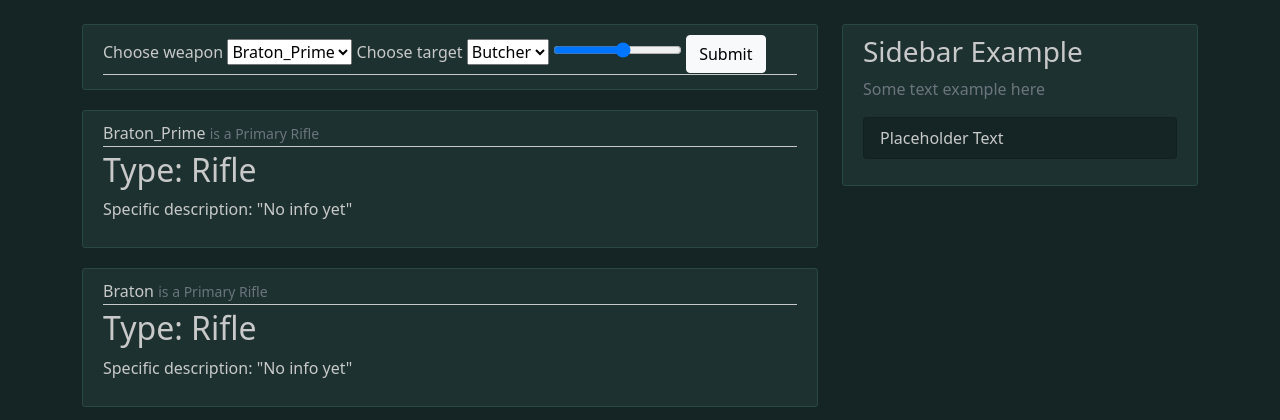
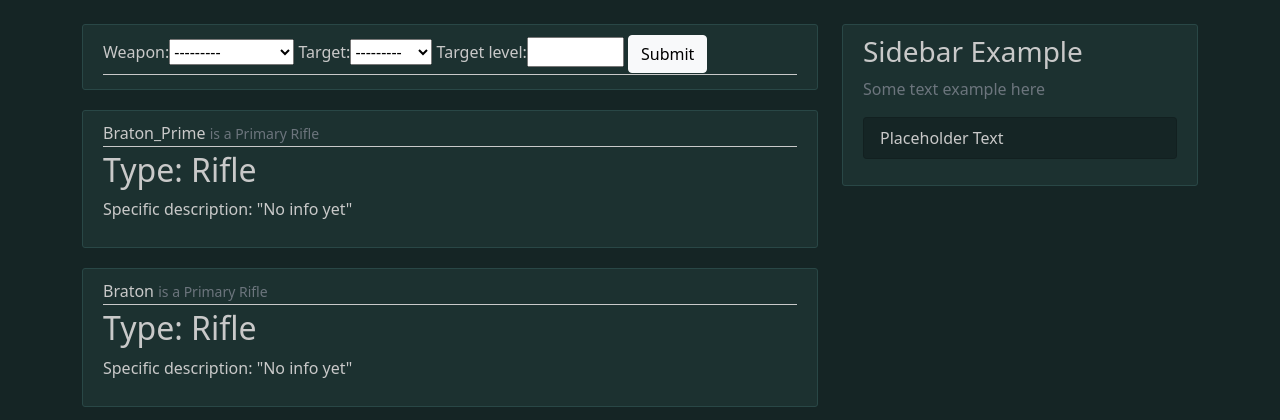
Before and after one commit to AnruKitakaze/warframe-bat, a Django app: page / in a window 1280 px wide. Shown: the part 56-476 px from the top of the page. Run offline with Django 3.2, Linux system fonts and the light colour scheme; data comes from the database, SQL or seed files in the repository.

Commit message:
feat: Rework of home page, created form to get data, created file to store optimization functions

```diff
--- /dev/null
+++ b/warframe_bat_project/bat/forms.py
@@ -0,0 +1,8 @@
+from django import forms
+from .models import Weapon, WeaponAttackStats, Target, ResistancesOfDefenceResource
+
+
+class OptimizeAverageDpsForm(forms.Form):
+    weapon = forms.ModelChoiceField(queryset=Weapon.objects.all())
+    target = forms.ModelChoiceField(queryset=Target.objects.all())
+    target_level = forms.IntegerField(min_value=1, max_value=180)
--- a/warframe_bat_project/bat/models.py
+++ b/warframe_bat_project/bat/models.py
@@ -86,6 +86,9 @@
     electric = models.FloatField(null=False, default=0.0)
     toxin = models.FloatField(null=False, default=0.0)
 
+    def __str__(self):
+        return self.mod_name
+
 
 class ResistancesOfDefenceResource(models.Model):
     defence_resource_name = models.CharField(primary_key=True, max_length=100)
@@ -106,9 +109,15 @@
     radiation = models.FloatField(null=False, default=0.0)
     viral = models.FloatField(null=False, default=0.0)
 
+    def __str__(self):
+        return self.defence_resource_name
+
 
 class Fraction(models.Model):
     fraction_name = models.CharField(primary_key=True, max_length=100)
+
+    def __str__(self):
+        return self.fraction_name
 
 
 class Target(models.Model):
@@ -123,3 +132,6 @@
 
     target_armor_type = models.ManyToManyField(ResistancesOfDefenceResource, related_name='target_armor_type')
     target_armor_base_value = models.FloatField(null=False, default=0)
+
+    def __str__(self):
+        return self.target_name
--- a/warframe_bat_project/bat/templates/bat/home.html
+++ b/warframe_bat_project/bat/templates/bat/home.html
@@ -3,23 +3,9 @@
     <article class="media content-section">
         <div class="media-body">
             <div class="article-metadata">
-                <form method="get">
-                    <label for="weapons">Choose weapon</label>
-                    <select id="weapons" name="weapons">
-                        {% for weapon in weapons %}
-                            <option value="{{ weapon.weapon_name }}">{{ weapon.weapon_name }}</option>
-                        {% endfor %}
-                    </select>
-
-                    <label for="targets">Choose target</label>
-                    <select id="targets" name="targets">
-                        {% for target in targets %}
-                            <option value="{{ target.target_name }}">{{ target.target_name }}</option>
-                        {% endfor %}
-                    </select>
-
-                    <input type="range" name="target_level" min="1" max="180" value="100">
-
+                <form method="POST">
+                    {% csrf_token %}
+                    {{ form }}
                     <input class="btn btn-light" type="submit" value="Submit">
                 </form>
             </div>
--- a/warframe_bat_project/bat/views.py
+++ b/warframe_bat_project/bat/views.py
@@ -1,13 +1,38 @@
 from django.shortcuts import render
+from django.urls import reverse
+from django.http import HttpResponseRedirect, HttpResponse
 from .models import Weapon, Target
+from .forms import OptimizeAverageDpsForm
+from .average_dps_optimization import optimize
 
 
 def home(request):
+    if request.method == 'POST':
+        form = OptimizeAverageDpsForm(request.POST)
+
+        if form.is_valid():
+            weapon_name_data = form.cleaned_data['weapon']
+            target_name_data = form.cleaned_data['target']
+            target_level_data = form.cleaned_data['target_level']
+
+            # FIXME: This is shit, need to add log and rework it
+            current_weapon = Weapon.objects.get(weapon_name=weapon_name_data)
+            current_target = Target.objects.get(target_name=target_name_data)
+            # print(current_weapon.weapon_name)
+            # print(current_target.target_name)
+            # print(target_level_data)
+            # print('sent')
+            optimize(current_weapon, current_target, target_level_data)
+    else:
+        form = OptimizeAverageDpsForm()
+
     context = {
         'weapons': Weapon.objects.all(),
         'targets': Target.objects.all(),
-        'title': 'Home'
+        'title': 'Home',
+        'form': form
     }
+
     return render(request, 'bat/home.html', context)
 
 
```
Also changed, not shown: warframe_bat_project/bat/average_dps_optimization.py (added, +7 -0 lines).
